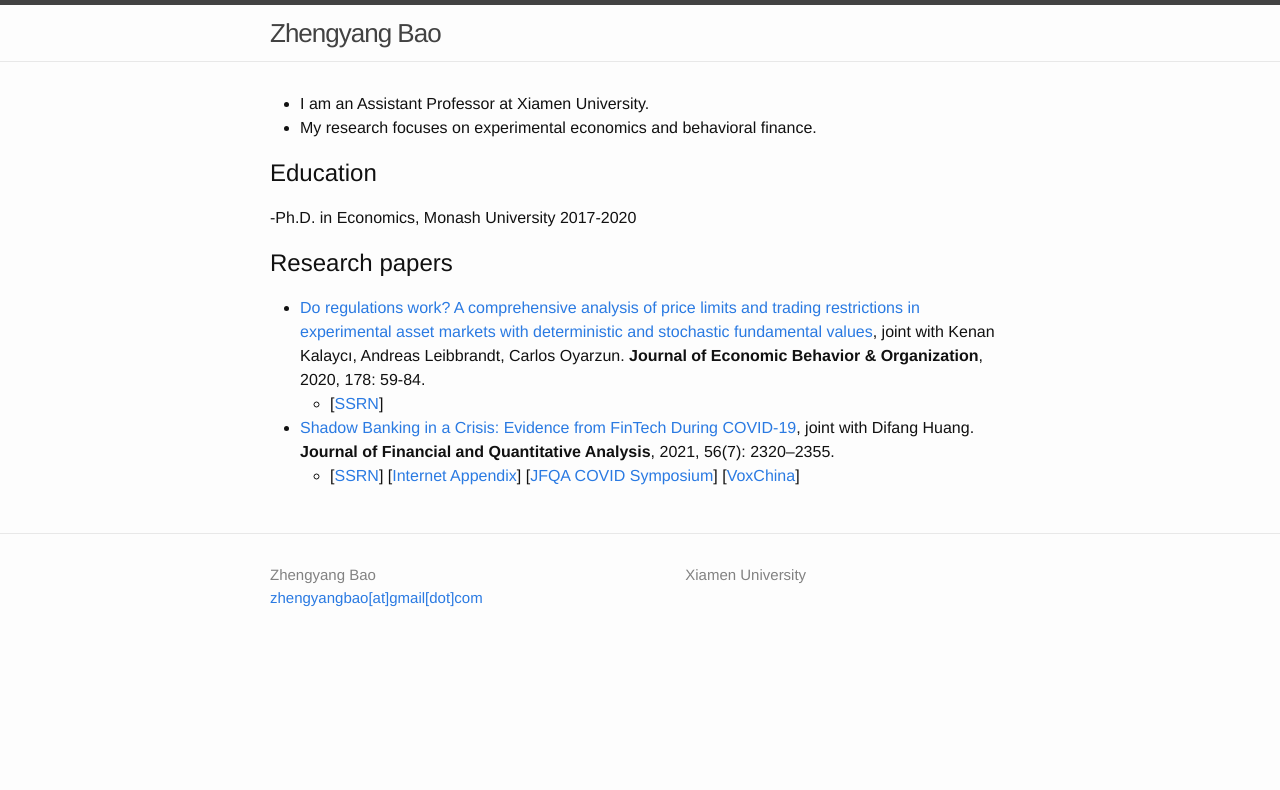
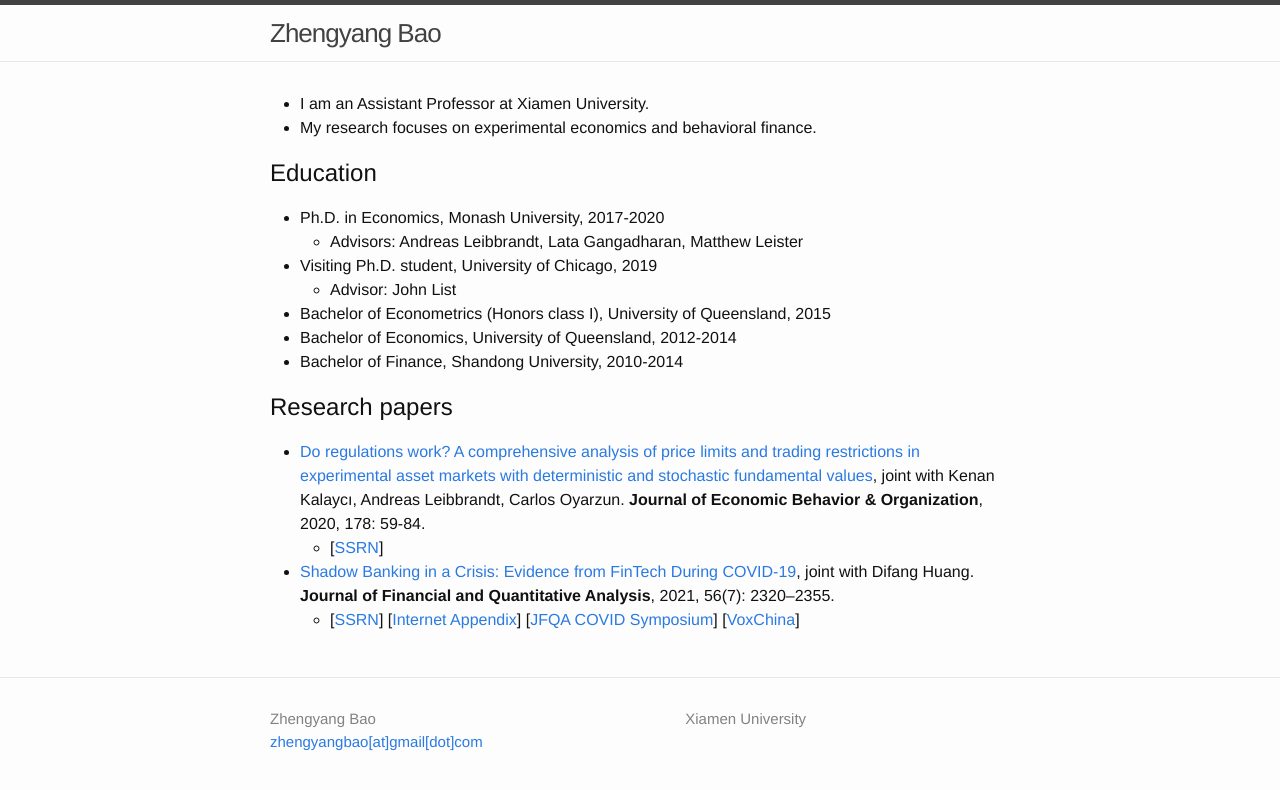
Before and after one commit to zhengyang-bao/zhengyang-bao.github.io, a Jekyll site: the page built from index.md, in a window 1280 px wide. Shown: the top 790 px of the page. Built offline with Jekyll 4.4.1, drawn with Linux system fonts in a browser that asks for light colours.

Commit message:
Update index.md

```diff
--- a/index.md
+++ b/index.md
@@ -7,7 +7,14 @@ layout: default
 
 
 ## Education
--Ph.D. in Economics, Monash University 2017-2020
+- Ph.D. in Economics, Monash University, 2017-2020
+  - Advisors: Andreas Leibbrandt, Lata Gangadharan, Matthew Leister
+- Visiting Ph.D. student, University of Chicago, 2019
+  - Advisor: John List
+- Bachelor of Econometrics (Honors class I), University of Queensland, 2015
+- Bachelor of Economics, University of Queensland, 2012-2014
+- Bachelor of Finance, Shandong University, 2010-2014
+
 
 ## Research papers
 
```
